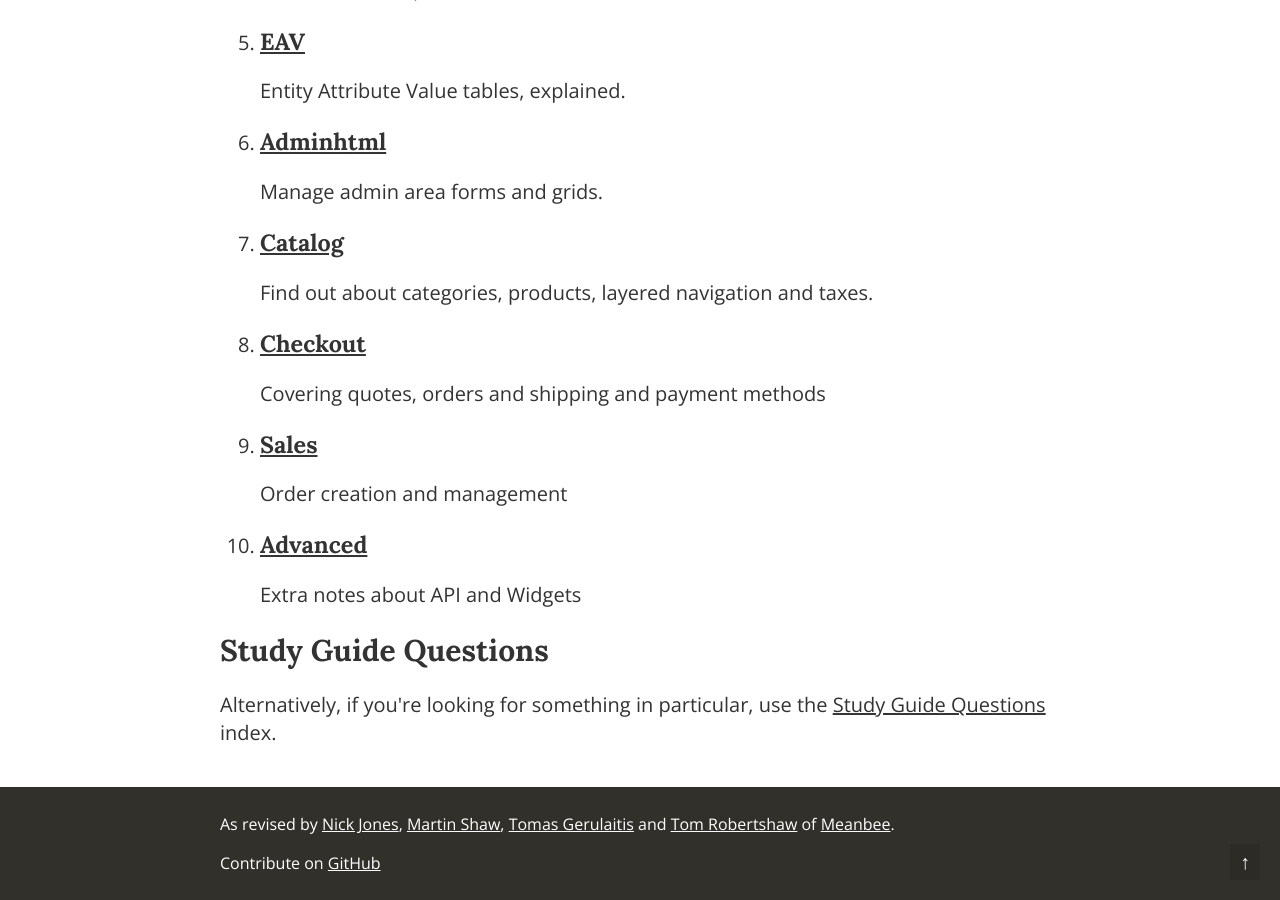
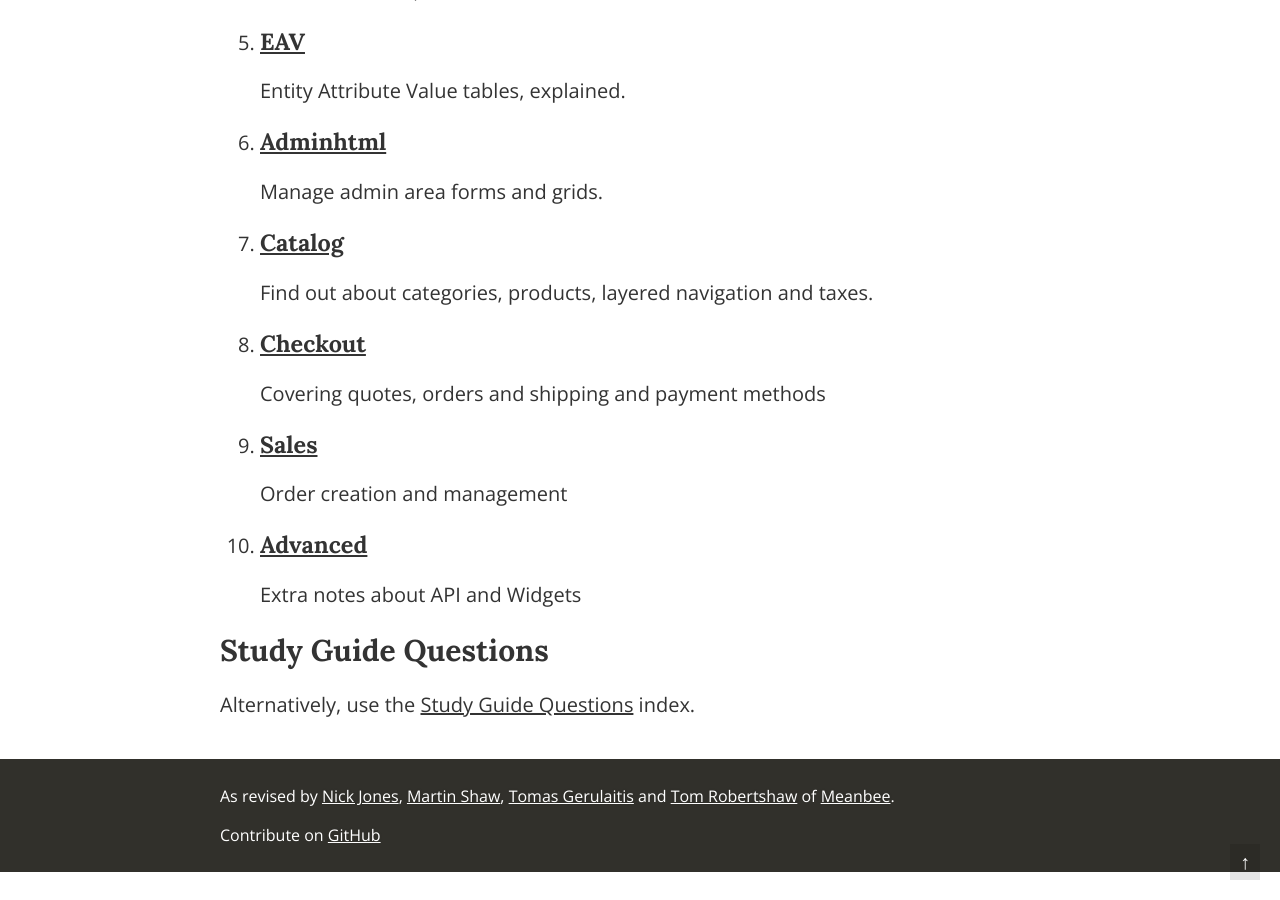
Before and after one commit to meanbee/magecert, a Jekyll site: the page built from index.html, in a window 1280 px wide and 900 px high, scrolled down 662 px. Built offline with Jekyll 4.4.1, drawn with Linux system fonts in a browser that asks for light colours; Markdown is read by kramdown in place of the engine named in the settings.

Commit message:
Shorten the sentence linking to questions on the homepage.

```diff
--- a/index.html
+++ b/index.html
@@ -23,5 +23,5 @@ noToc: true
   </ol>
 
   <h2>Study Guide Questions</h2>
-  <p>Alternatively, if you're looking for something in particular, use the <a href="/questions.html">Study Guide Questions</a> index.</p>
+  <p>Alternatively, use the <a href="/questions.html">Study Guide Questions</a> index.</p>
 </div>
```
